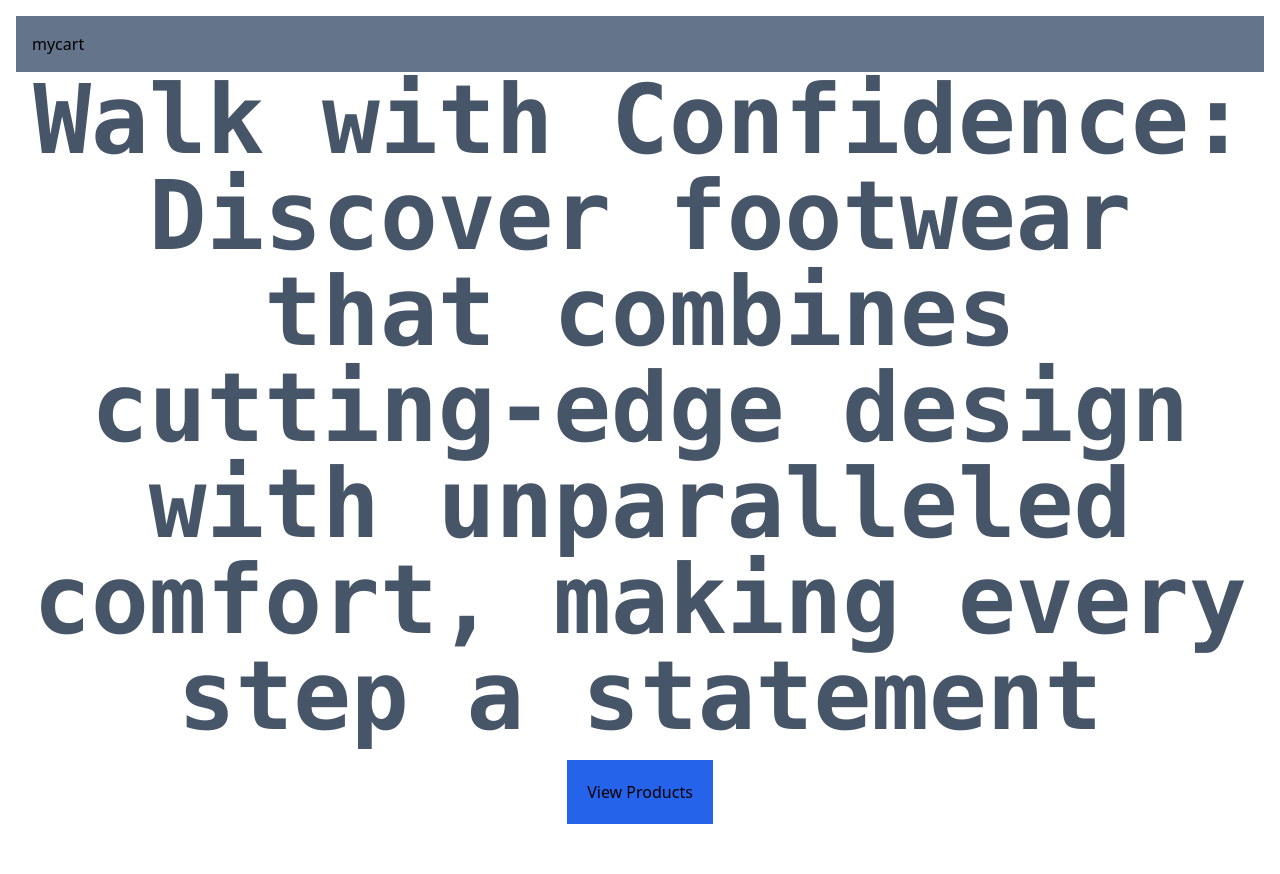
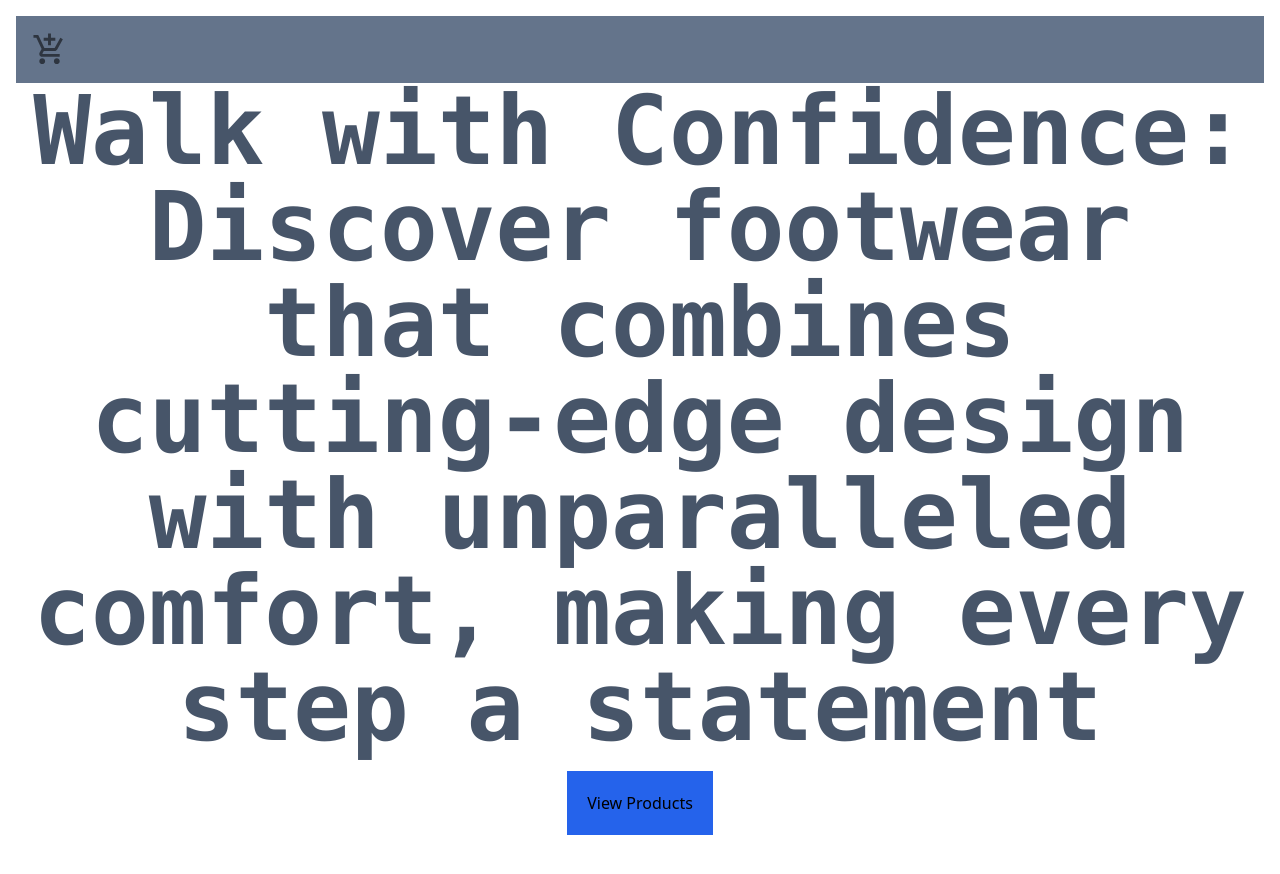
Before and after one commit to dasireddynarendarreddy/mynextjsproject, a Next.js app: page / in a window 1280 px wide. Shown: the top 874 px of the page. Built offline with nearby package versions, Linux system fonts and the light colour scheme; no server answers; the database is empty.

Commit message:
carticon

```diff
--- /dev/null
+++ b/pages/api/getNoOfitems.js
@@ -0,0 +1,15 @@
+import prisma from "lib/prisma"
+export default  async function getNoOfItems(req,res)
+{
+   if(req.method==="GET")
+   {
+           try{
+            const items=await prisma.addToCart.count()
+            res.status(200).json({noofitems:items})
+           }
+           catch(error)
+           {
+            res.status(500).json({error:error})
+           }
+   }
+}
--- a/pages/index.js
+++ b/pages/index.js
@@ -1,19 +1,33 @@
 import { useRouter } from "next/router"
 import Link from "next/link"
-
+import * as React from 'react';
+import Badge from '@mui/material/Badge';
+import MailIcon from '@mui/icons-material/Mail';
+import AddShoppingCartIcon from '@mui/icons-material/AddShoppingCart';
 function Main()
 {
+  const[items,setitems]=React.useState(null)
        const route=useRouter();
          const viewProducts=()=>{
               route.push("/products")
          }
-
+    React.useEffect(()=>{
+      const get=async()=>{
+      const getNoOfItems=await fetch('/api/getNoOfitems');
+      const number=await getNoOfItems.json()
+       setitems(number.noofitems)
+      }
+       get()
+    },[])
     return(
 <div className="p-4 items-center justify-center">
 
       <div className="bg-slate-500 flex gap-2 p-4  ">
 
-        <span className="hover:text-yellow-400"><Link href="/Mycart">mycart</Link></span>
+        <span className="hover:text-yellow-400"><Link href="/Mycart">
+        <Badge badgeContent={items} color="primary">
+      <AddShoppingCartIcon fontSize="large" color="action" />
+    </Badge></Link></span>
       </div>
       <div className="bg-hero h-screen bg-center w-full bg-cover bg-no-repeat items-center  justify-center text-center">
   <div className="font-extrabold text-4xl sm:text-5xl md:text-6xl lg:text-7xl xl:text-8xl font-mono text-slate-600">
```
